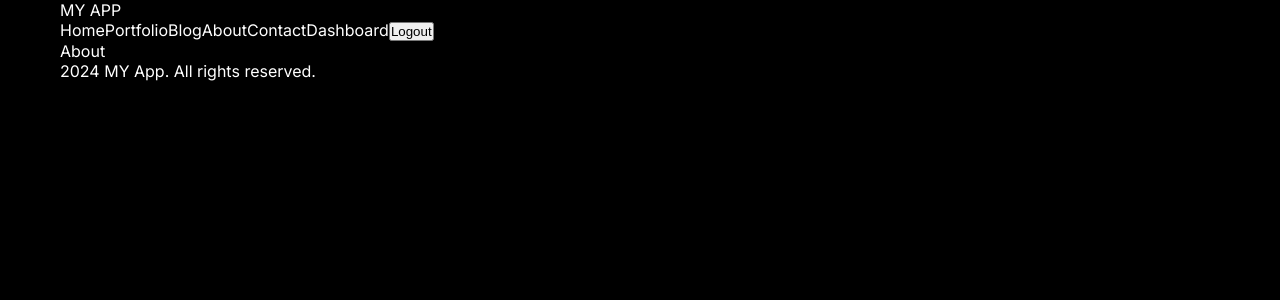
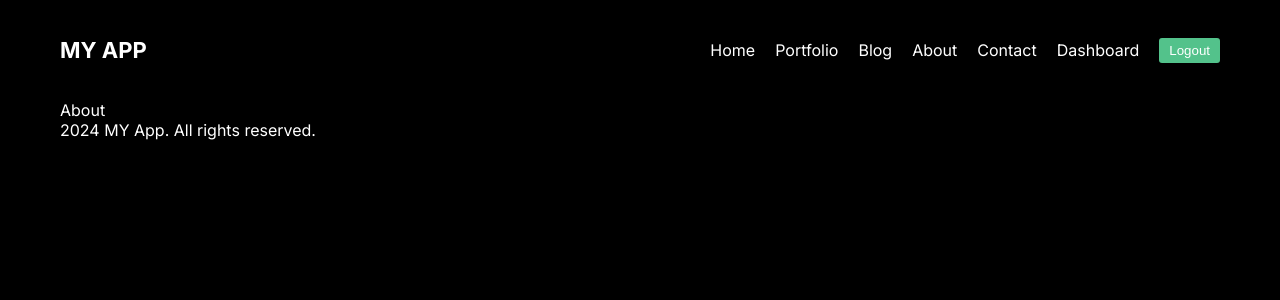
Before and after one commit to MikeSaburov/my_app, a Next.js app: page /about in a window 1280 px wide. Shown: the top 300 px of the page. Built offline with nearby package versions, Linux system fonts and the light colour scheme.

Commit message:
feature(navbar): стилизовал navbar

```diff
--- a/src/components/navbar/navbar.module.css
+++ b/src/components/navbar/navbar.module.css
@@ -1,11 +1,26 @@
 .container {
+  height: 100px;
+  display: flex;
+  justify-content: space-between;
+  align-items: center;
 }
 
 .logo {
+  font-weight: bold;
+  font-size: 22px;
 }
 
 .links {
+  display: flex;
+  align-items: center;
+  gap: 20px;
 }
 
 .logout {
+  padding: 5px 10px;
+  border: none;
+  background-color: #53c28b;
+  color: white;
+  cursor: pointer;
+  border-radius: 3px;
 }
```
